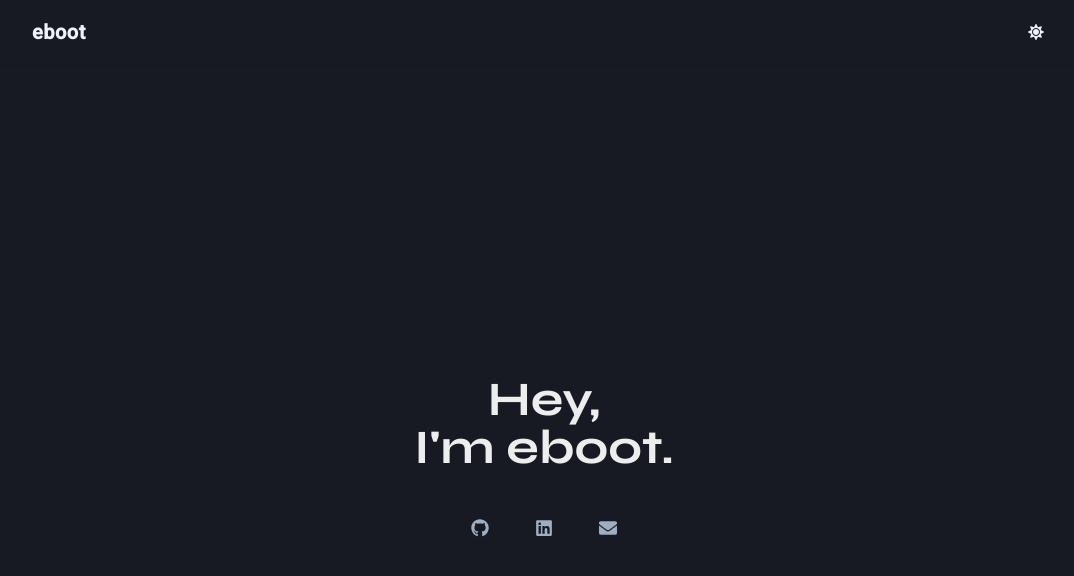
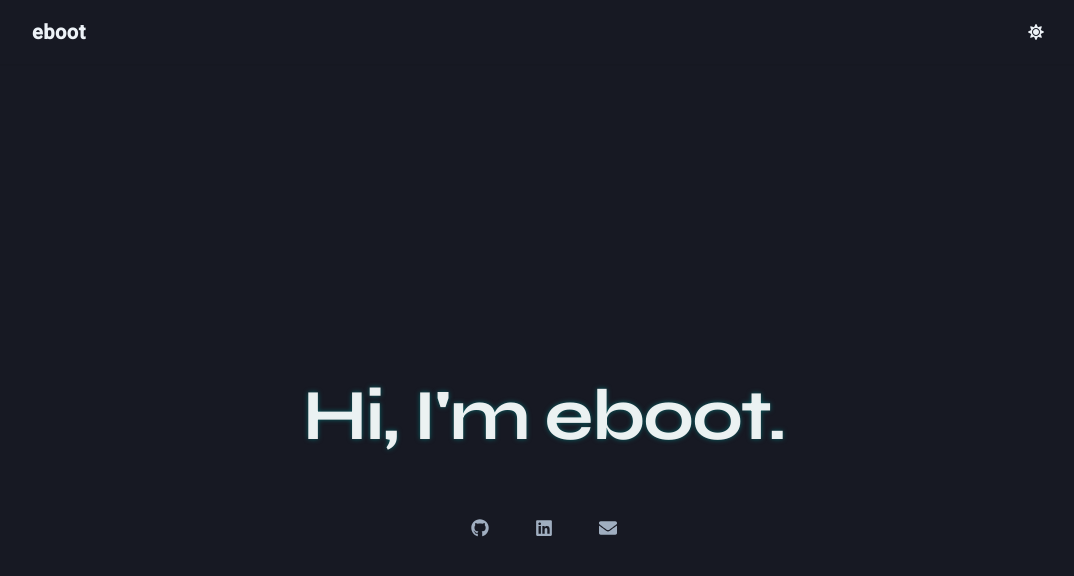
Before and after one commit to e-boot/ebootSite, a React (Vite) app: page / in a window 1280 px wide. Shown: the top 576 px of the page, without its empty margins (96-1170 px from the left). Built offline with nearby package versions, Linux system fonts and the light colour scheme.

Commit message:
created sociais component, improved typography in sections

```diff
--- a/src/components/ProjectCard.jsx
+++ b/src/components/ProjectCard.jsx
@@ -12,9 +12,9 @@ export default function ProjectCard({ title, description, link }) {
       transition="all 0.2s"
     >
       <Stack spacing={3}>
-        <Heading size="md">{title}</Heading>
-        <Text fontSize="sm" color={useColorModeValue('gray.700', 'gray.400')}>
-          {description}
+        <Heading size="md" fontWeight="bold" mb={2} color="teal.500">{title}</Heading>
+       <Text fontSize="sm" color="gray.600" _dark={{ color: 'gray.400' }} lineHeight="1.5">
+            {description}
         </Text>
         <Link
           href={link}
--- /dev/null
+++ b/src/components/Socials.jsx
@@ -0,0 +1,54 @@
+import { HStack, IconButton, Link, Tooltip } from "@chakra-ui/react";
+import { FaGithub, FaLinkedin, FaEnvelope } from 'react-icons/fa';
+
+export default function Socials(){
+
+    return(
+        <>
+               <HStack spacing={4} justify="center">
+          <Tooltip label="GitHub" hasArrow>
+            <Link href="https://github.com/e-boot" isExternal>
+              <IconButton
+                icon={<FaGithub />}
+                aria-label="GitHub"
+                variant="ghost"
+                size="lg"
+                _hover={{ color: 'teal.500' }}
+                color="gray.600"
+                _dark={{ color: 'gray.400', _hover: { color: 'teal.300' } }}
+              />
+            </Link>
+          </Tooltip>
+          <Tooltip label="LinkedIn" hasArrow>
+            <Link href="https://linkedin.com/in/eliobotas" isExternal>
+              <IconButton
+                icon={<FaLinkedin />}
+                aria-label="LinkedIn"
+                variant="ghost"
+                size="lg"
+                _hover={{ color: 'teal.500' }}
+                color="gray.600"
+                _dark={{ color: 'gray.400', _hover: { color: 'teal.300' } }}
+              />
+            </Link>
+          </Tooltip>
+          <Tooltip label="Email" hasArrow>
+            <Link href="mailto:eliobotas@gmail.com">
+              <IconButton
+                icon={<FaEnvelope />}
+                aria-label="Email"
+                variant="ghost"
+                size="lg"
+                _hover={{ color: 'teal.500' }}
+                color="gray.600"
+                _dark={{ color: 'gray.400', _hover: { color: 'teal.300' } }}
+
+              />
+            </Link>
+          </Tooltip>
+        </HStack>
+
+        </>
+
+    );
+}
--- a/src/sections/HeroSection.jsx
+++ b/src/sections/HeroSection.jsx
@@ -1,5 +1,6 @@
-import { Box, Heading, Stack, HStack, IconButton, Link, Tooltip } from '@chakra-ui/react';
-import { FaGithub, FaLinkedin, FaEnvelope } from 'react-icons/fa';
+import { Box, Heading, Stack } from '@chakra-ui/react';
+
+import Socials from '../components/Socials.jsx';
 
 export default function HeroSection() {
   return (
@@ -17,51 +18,18 @@ export default function HeroSection() {
       _dark={{ bg: 'gray.900' }}
     >
       <Stack spacing={8} textAlign="center">
-        <Heading size="2xl">
-          Hey,<br/> I'm eboot.
+        <Heading
+            size="4xl"
+            fontWeight="extrabold"
+            letterSpacing="tight"
+            mb={4}
+            lineHeight="1.1"
+            _dark={{ textShadow: '0 0 5px rgba(0, 128, 128, 0.7)'}}
+            >
+          Hi, I'm eboot.
         </Heading>
 
-        <HStack spacing={4} justify="center">
-          <Tooltip label="GitHub" hasArrow>
-            <Link href="https://github.com/e-boot" isExternal>
-              <IconButton
-                icon={<FaGithub />}
-                aria-label="GitHub"
-                variant="ghost"
-                size="lg"
-                _hover={{ color: 'teal.500' }}
-                color="gray.600"
-                _dark={{ color: 'gray.400', _hover: { color: 'teal.300' } }}
-              />
-            </Link>
-          </Tooltip>
-          <Tooltip label="LinkedIn" hasArrow>
-            <Link href="https://linkedin.com/in/eliobotas" isExternal>
-              <IconButton
-                icon={<FaLinkedin />}
-                aria-label="LinkedIn"
-                variant="ghost"
-                size="lg"
-                _hover={{ color: 'teal.500' }}
-                color="gray.600"
-                _dark={{ color: 'gray.400', _hover: { color: 'teal.300' } }}
-              />
-            </Link>
-          </Tooltip>
-          <Tooltip label="Email" hasArrow>
-            <Link href="mailto:eliobotas@gmail.com">
-              <IconButton
-                icon={<FaEnvelope />}
-                aria-label="Email"
-                variant="ghost"
-                size="lg"
-                _hover={{ color: 'teal.500' }}
-                color="gray.600"
-                _dark={{ color: 'gray.400', _hover: { color: 'teal.300' } }}
-              />
-            </Link>
-          </Tooltip>
-        </HStack>
+     <Socials />
       </Stack>
     </Box>
   );
--- a/src/sections/ProjectSection.jsx
+++ b/src/sections/ProjectSection.jsx
@@ -29,8 +29,15 @@ export default function ProjectSection() {
       maxW="container.lg"
       minH= "100vh"
       mx="auto">
-      <box w="full">
-      <Heading mb={12} textAlign="center">
+    <Box w="full">
+      <Heading
+      mb={12}
+      textAlign="center"
+      fontSize={{base:'3x1', md:'4x1'}}
+      fontWeight="extrabold"
+      letterSpacing="tight"
+      lineHeight="1.2"
+      >
         Projects
       </Heading>
       <SimpleGrid columns={{ base: 1, md: 3 }} spacing={10}>
@@ -38,7 +45,7 @@ export default function ProjectSection() {
           <ProjectCard key={i} {...project} />
         ))}
       </SimpleGrid>
-      </box>
+      </Box>
     </Box>
   );
 }
```
Lines whose indentation alone changed are shown as unchanged.
